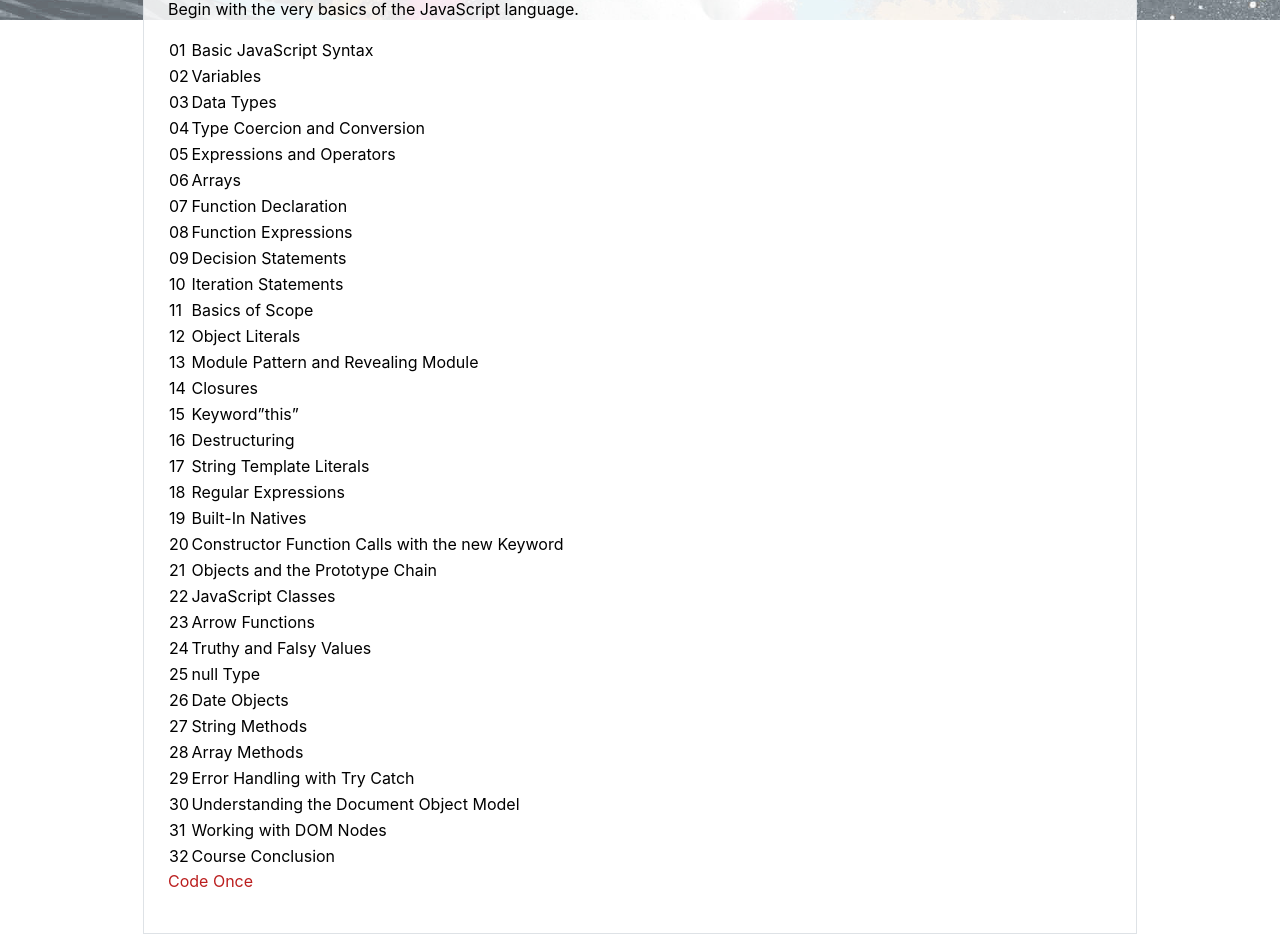
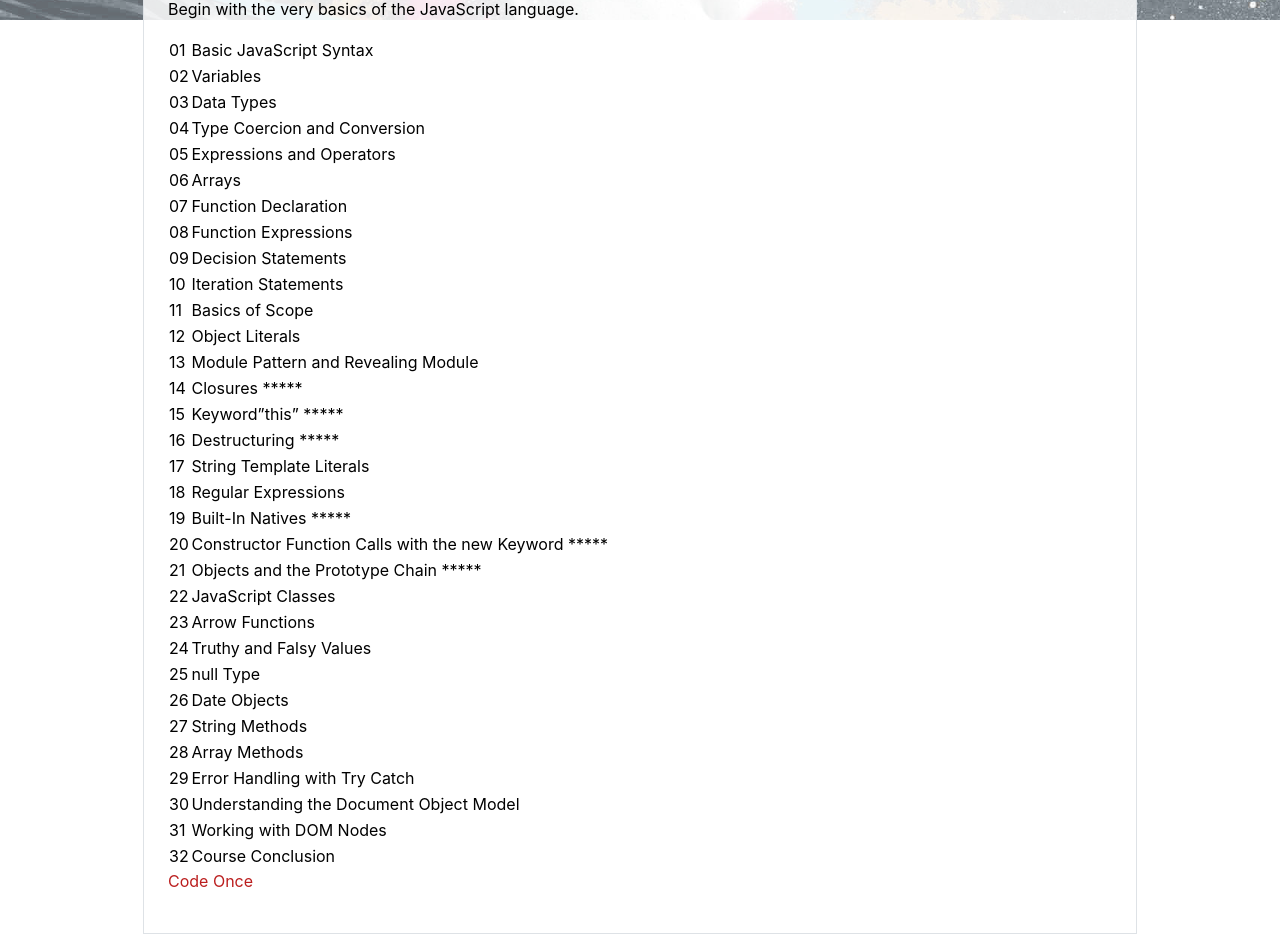
Before and after one commit to nhidev/nhidev.github.io, a Jekyll site: the page built from _posts/2018-10-19-JavaScript-Fundamentals-Beginer-2018.md, in a window 1280 px wide. Shown: the part 880-1832 px from the top of the page. Built offline with Jekyll 4.4.1, drawn with Linux system fonts in a browser that asks for light colours; nearby versions of some CDN libraries; some web fonts are replaced; our own code applies the rules of GitHub Pages for plain Markdown files.

Commit message:
edit content

```diff
--- a/_includes/footer.html
+++ b/_includes/footer.html
@@ -9,7 +9,7 @@
       <div class="col-sm">
         <ul class="list-inline">
            <li class="list-inline-item"><a href="#"><i class="fa fa-twitter"></i></a></li>
-           <li class="list-inline-item"><a href="https://www.linkedin.com/in/nhi-thai-b69b7535/"><i class="fa fa-linkedin"></i></a></li>
+           <li class="list-inline-item"><a href="https://www.linkedin.com/in/nhi-thai"><i class="fa fa-linkedin"></i></a></li>
            <li class="list-inline-item"><a href="https://codepen.io/nhithai/"><i class="fa fa-codepen"></i></a></li>
            <li class="list-inline-item"><a href="https://github.com/nhidev"><i class="fa fa-github"></i></a></li>
         </ul>
--- a/_layouts/resume.html
+++ b/_layouts/resume.html
@@ -45,7 +45,7 @@ layout: default
             +84 974 833 783
           </div>
           <div class="cv-header-meta-row">
-            <a href="https://nhidev.github.io/">nhidev.github.io</a>
+            <a href="https://nhidev.netlify.com">nhidev.netlify.com</a>
           </div>
         </div>
       </div>
--- a/_posts/2018-10-19-JavaScript-Fundamentals-Beginer-2018.md
+++ b/_posts/2018-10-19-JavaScript-Fundamentals-Beginer-2018.md
@@ -18,14 +18,14 @@ Begin with the very basics of the JavaScript language.
 11 | Basics of Scope
 12 | Object Literals
 13 | Module Pattern and Revealing Module
-14 | Closures
-15 | Keyword"this"
-16 | Destructuring
+14 | Closures *****
+15 | Keyword"this" *****
+16 | Destructuring *****
 17 | String Template Literals
 18 | Regular Expressions
-19 | Built-In Natives
-20 | Constructor Function Calls with the new Keyword
-21 | Objects and the Prototype Chain
+19 | Built-In Natives *****
+20 | Constructor Function Calls with the new Keyword *****
+21 | Objects and the Prototype Chain *****
 22 | JavaScript Classes
 23 | Arrow Functions
 24 | Truthy and Falsy Values
```
Also changed, not shown: _posts/2018-10-17-JavaScript-basic-note.md (added, +5 -0 lines), _posts/2018-10-20-Something-i-want-to-build.md (+0 -1 lines).
